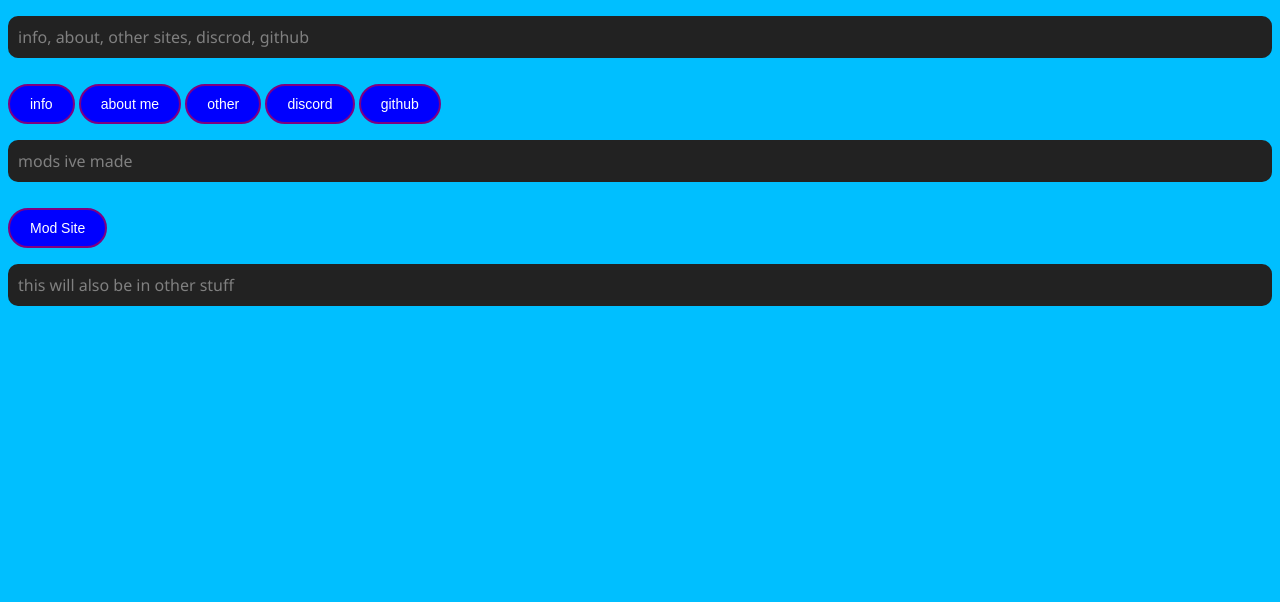
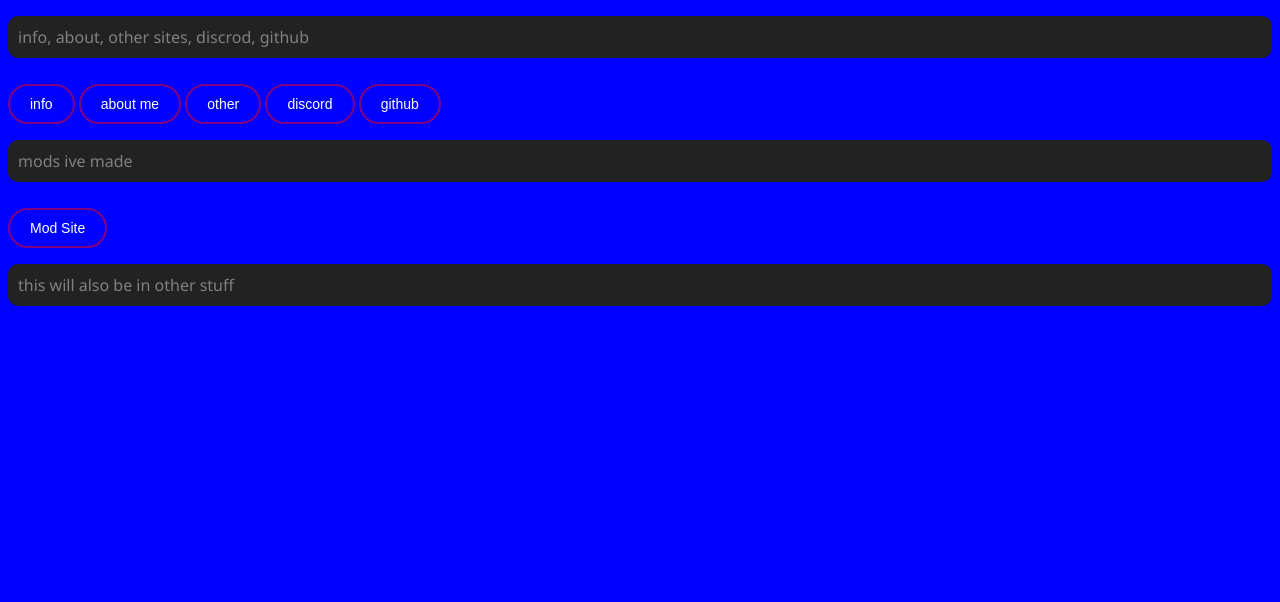
Before and after one commit to Hackerzvr/Hackerz-bio, a plain HTML site: page index.html in a window 1280 px wide. Shown: the part 198-800 px from the top of the page. Drawn offline with Linux system fonts and the light colour scheme.

Commit message:
Update index.html

```diff
--- a/index.html
+++ b/index.html
@@ -7,7 +7,7 @@
     <title>Hackerz Bio</title>
     <style>
      body{
-     background-color:#00BFFF;
+     background-color:blue;
      color:grey;
      padding-top: 100px;
      font-family: 'Segoe UI', sans-serif;
```
